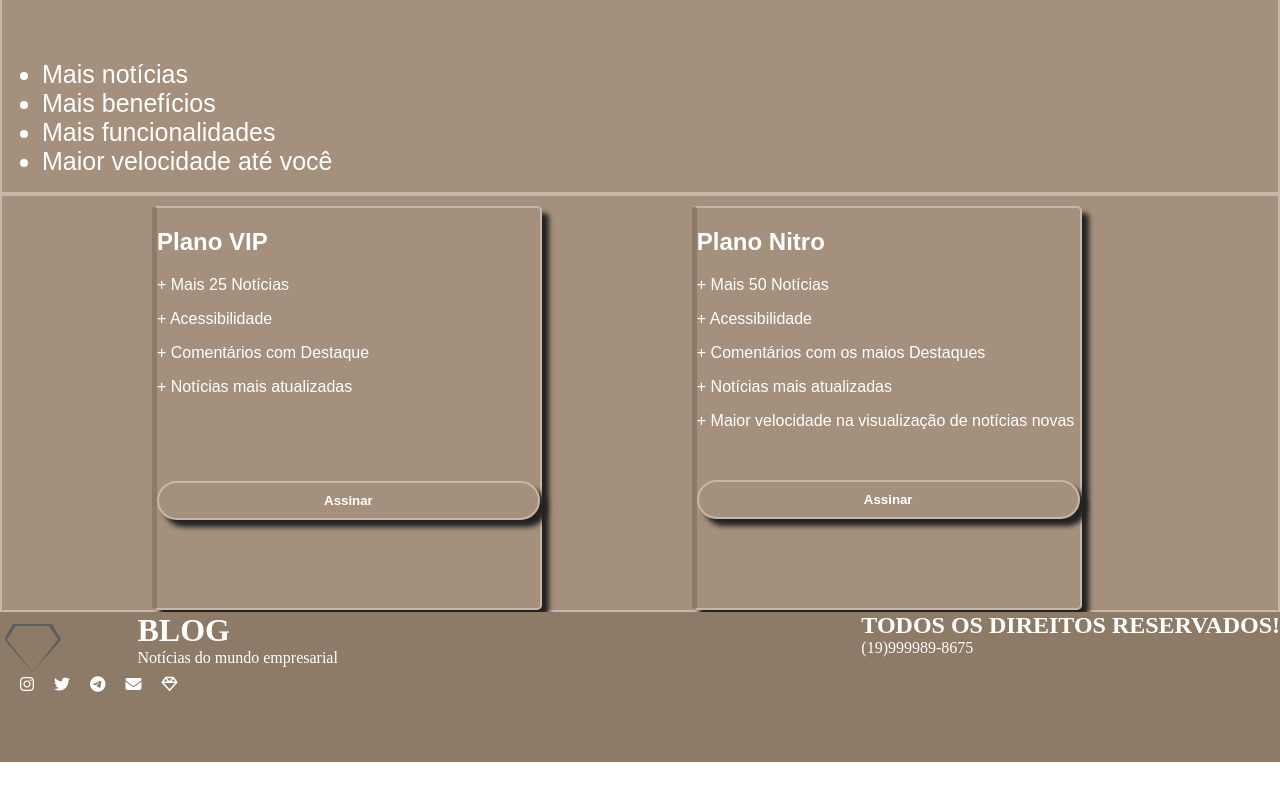
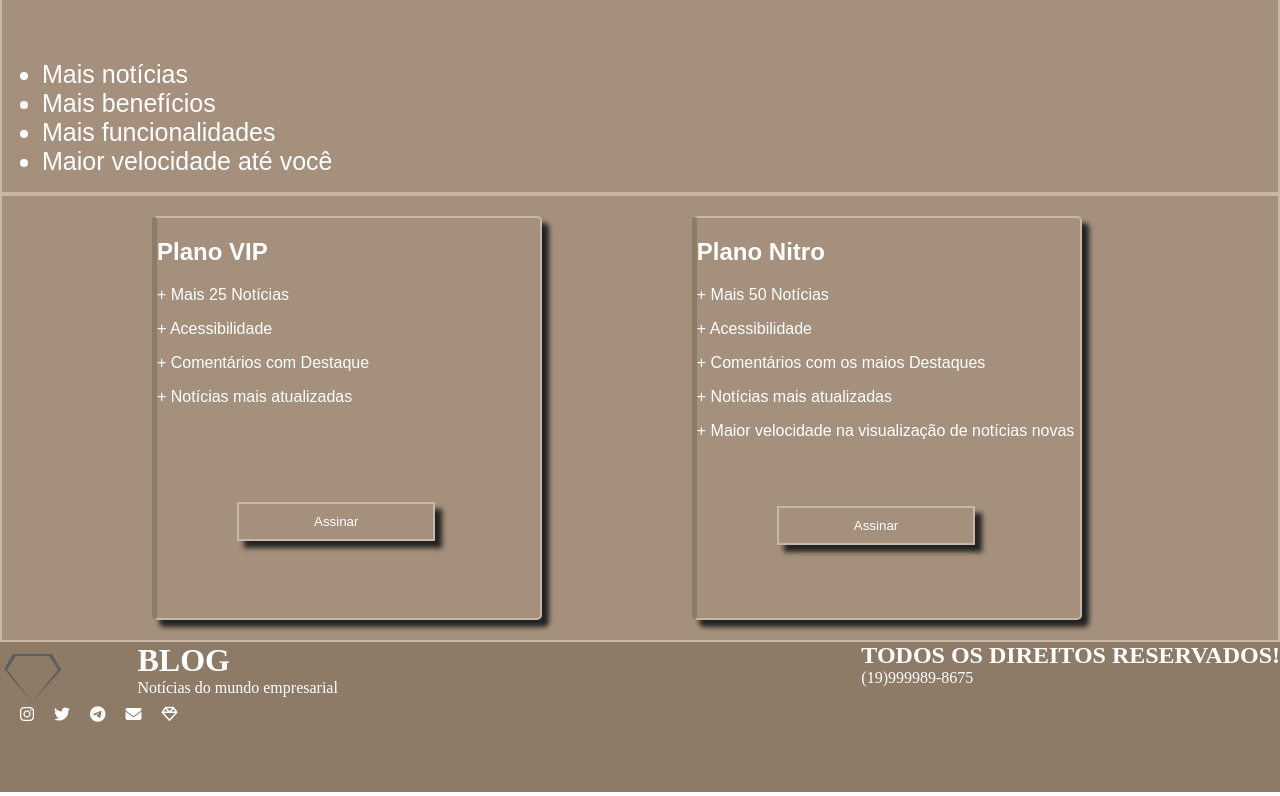
Before and after one commit to pedromonteir01/blog, a plain HTML site: page pages/extra.html in a window 1280 px wide. Shown: the part 718-1514 px from the top of the page. Before the commit the page ends 1484 px from the top, so only its background shows below. Drawn offline with Linux system fonts and the light colour scheme; a web font is replaced by a local one.

Commit message:
mudancas no extra

```diff
--- a/assets/css/style.extra.css
+++ b/assets/css/style.extra.css
@@ -37,7 +37,7 @@ h1, h2, h3, h4, p, a, li{
 }
 
 .plano_1{
-    margin-top: 10px;
+    margin-top: 20px;
     margin-left: 150px;
     background-color: #A4907C;
     border: 2px solid #C8B6A6;
@@ -46,31 +46,32 @@ h1, h2, h3, h4, p, a, li{
     width: 30%;
     height: 400px;
     box-shadow: 7px 7px 5px rgb(35, 35, 35);
+    margin-bottom: 20px;
 }
 
-.plano_1 h5{
+.plano_1 button{
     padding-top: 10px;
     padding-bottom: 10px;
-    padding-right: 50px;
-    padding-left: 50px;
-    margin-top: 85px;
+    padding-right: 75px;
+    padding-left: 75px;
+    margin-top: 80px;
+    margin-left: 80px;
     text-align: center;
     background-color: #A4907C;
     border: 2px solid #C8B6A6;
-    border-radius: 25px;
     color: white;
     box-shadow: 7px 7px 5px rgb(35, 35, 35);
 }
 
-.plano_1 h5:hover{
+.plano_1 button:hover{
     background-color: #C8B6A6;
     border: 2px solid #A4907C;
-    border-radius: 25px;
     color: white;
+    font-family: 'Montserrat', sans-serif;
 }
 
 .plano_2{
-    margin-top: 10px;
+    margin-top: 20px;
     margin-left: 150px;
     background-color: #A4907C;
     border: 2px solid #C8B6A6;
@@ -79,27 +80,28 @@ h1, h2, h3, h4, p, a, li{
     width: 30%;
     height: 400px;
     box-shadow: 7px 7px 5px rgb(35, 35, 35);
+    margin-bottom: 20px;
 }
 
-.plano_2 h5{
+.plano_2 button{
     padding-top: 10px;
     padding-bottom: 10px;
-    padding-right: 50px;
-    padding-left: 50px;
+    padding-right: 75px;
+    padding-left: 75px;
     margin-top: 50px;
+    margin-left: 80px;
     text-align: center;
     background-color: #A4907C;
     border: 2px solid #C8B6A6;
-    border-radius: 25px;
     color: white;
     box-shadow: 7px 7px 5px rgb(35, 35, 35);
 }
 
-.plano_2 h5:hover{
-    background-color: #A4907C;
-    border: 2px solid #C8B6A6;
-    border-radius: 25px;
+.plano_2 button:hover{
+    background-color: #C8B6A6;
+    border: 2px solid #A4907C;
     color: white;
+    font-family: 'Montserrat', sans-serif;
 }
 
 
--- a/assets/css/style.formplanos.css
+++ b/assets/css/style.formplanos.css
@@ -37,13 +37,11 @@ input{
     padding-bottom: 5px;
     background-color: #C8B6A6;
     border: 2px solid #A4907C;
-    border-radius: 25px;
     color: white;
 }
 
 .button:hover{
     background-color: #8D7B68;
     border: 2px solid #C8B6A6;
-    border-radius: 25px;
     color: white;
 }
--- a/assets/css/style.sucessoextra.css
+++ b/assets/css/style.sucessoextra.css
@@ -3,35 +3,40 @@ body{
     margin: 0%;
 }
 
-@import url('https://fonts.googleapis.com/css2?family=Montserrat:wght@300&display=swap');
+@font-face {
+    font-family: montserrat;
+    src: url(../fonts/titulo/Montserrat-VariableFont_wght.ttf);
+}
 
 h1, h2, h4, p, a, li{
     color: white;
     text-decoration: none;
-    font-family: 'Montserrat', sans-serif;
+    font-family: montserrat;
 }
 
 main{
     text-align: center;
 }
 
-h3{
-    padding-top: 10px;
-    padding-bottom: 10px;
-    margin-left: 50px;
-    margin-right: 50px;
+.button{
     margin-top: 50px;
+    margin-bottom: 50px;
+    margin-right: 10px;
+    padding-right: 100px;
+    padding-left: 100px;
+    padding-top: 5px;
+    padding-bottom: 5px;
+    font-size: 20px;
     text-align: center;
     background-color: #C8B6A6;
     border: 2px solid #A4907C;
-    border-radius: 25px;
     color: white;
     box-shadow: 7px 7px 5px rgb(35, 35, 35);
+    font-family: montserrat;
 }
 
-h3:hover{
+.button:hover{
     background-color: #8D7B68;
     border: 2px solid #C8B6A6;
-    border-radius: 25px;
     color: white;
 }
--- a/pages/extra.html
+++ b/pages/extra.html
@@ -33,27 +33,27 @@
             <section class="plano_1">
                 <h2>Plano VIP</h2>
                 <div>
+            <form action="formplanos.html">
                     <p>+ Mais 25 Notícias</p>
                     <p>+ Acessibilidade</p>
                     <p>+ Comentários com Destaque</p>
                     <p>+ Notícias mais atualizadas</p>
                 </div>
-                <a href="../pages/formplanos.html" target="_parent">
-                    <h5>Assinar</h5>
-                </a>
+                <button>Assinar</button>
+            </form>
             </section>
             <section class="plano_2">
                 <h2>Plano Nitro</h2>
                 <div>
+            <form action="formplanos.html">
                     <p>+ Mais 50 Notícias</p>
                     <p>+ Acessibilidade</p>
                     <p>+ Comentários com os maios Destaques</p>
                     <p>+ Notícias mais atualizadas</p>
                     <p>+ Maior velocidade na visualização de notícias novas</p>
                 </div>
-                <a href="../pages/formplanos.html" target="_parent">
-                <h5>Assinar</h5>
-                </a>
+                <button>Assinar</button>
+            </form>
             </section>
         </article>
     </main>
```
Also changed, not shown: pages/formplanos.html (+6 -3 lines), pages/sucessoextra.html (+3 -3 lines).
